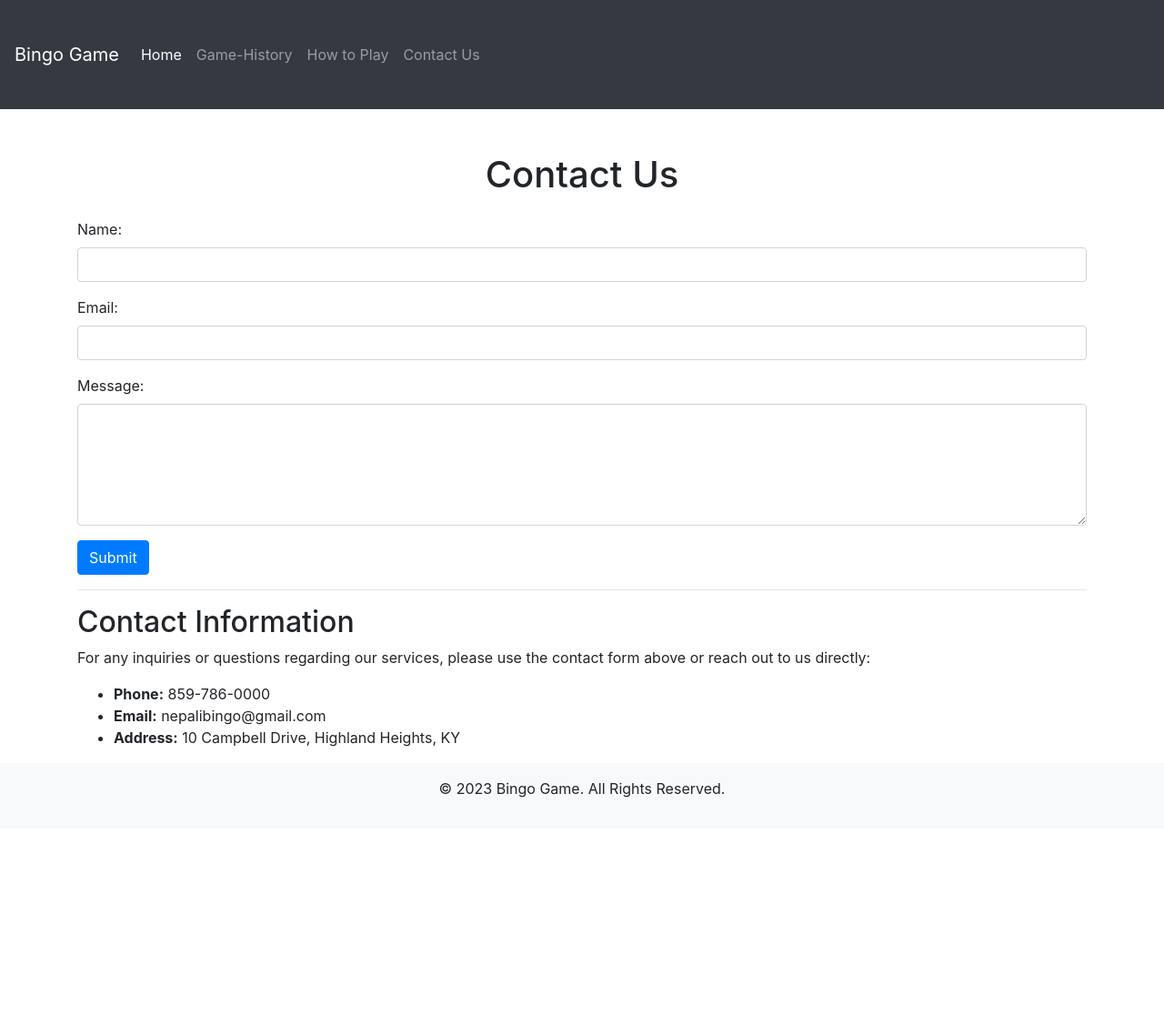
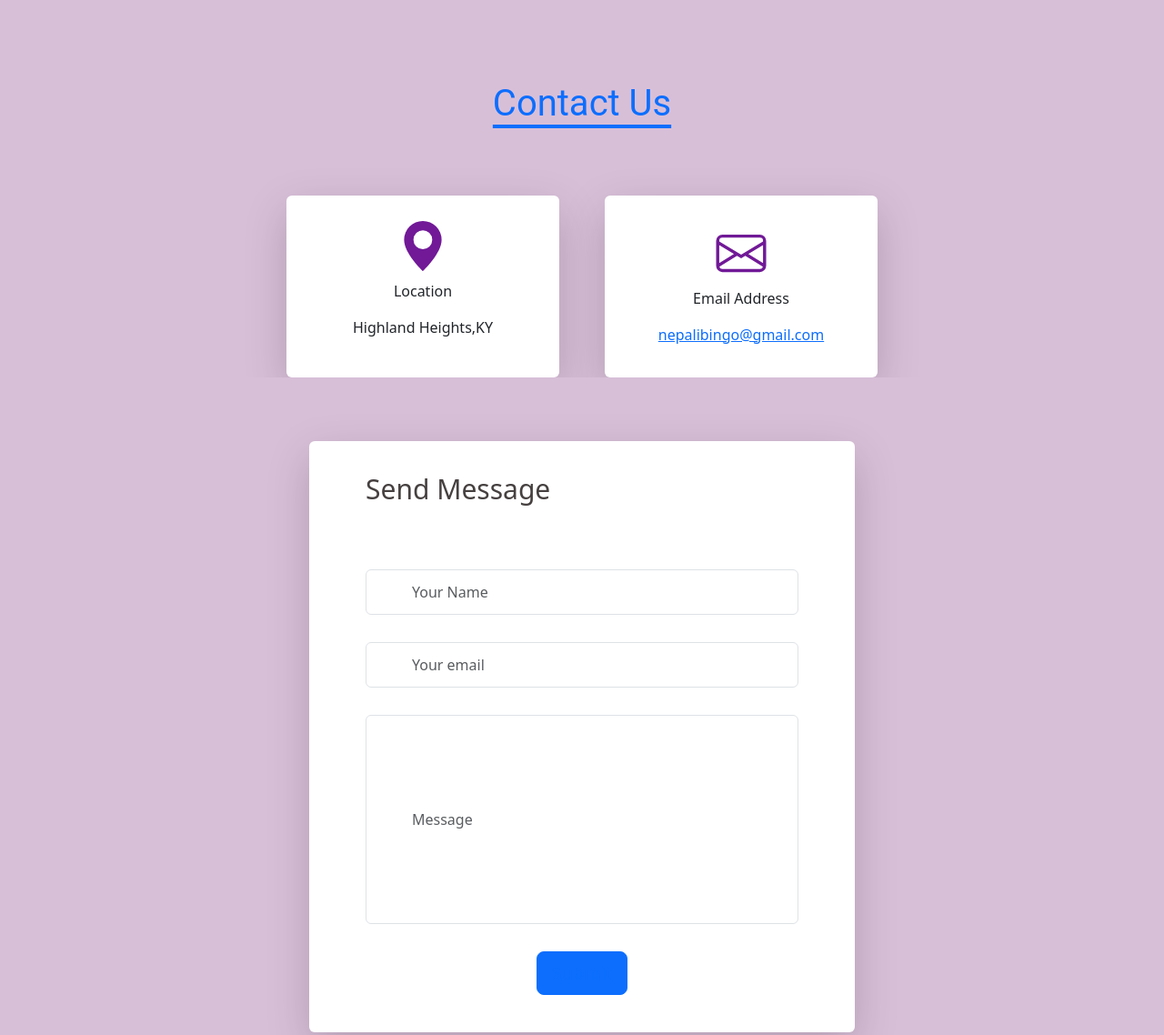
Before and after one commit to acbikash13/FinalProject, a website: page public/FrontEnd/html/contact.html in a window 1280 px wide. Shown: the top 1138 px of the page at 91% size. Before the commit the page ends 911 px from the top, so only its background shows below. Drawn offline with nearby package versions, Linux system fonts and the light colour scheme.

Commit message:
some more html changes

```diff
--- a/public/FrontEnd/html/contact.html
+++ b/public/FrontEnd/html/contact.html
@@ -4,88 +4,143 @@
     <meta charset="UTF-8">
     <meta http-equiv="X-UA-Compatible" content="IE=edge">
     <meta name="viewport" content="width=device-width, initial-scale=1.0">
-    <title>Login page</title>
+    <title>Document</title>
+    <link href="https://cdn.jsdelivr.net/npm/bootstrap@5.3.0-alpha1/dist/css/bootstrap.min.css" rel="stylesheet" integrity="sha384-GLhlTQ8iRABdZLl6O3oVMWSktQOp6b7In1Zl3/Jr59b6EGGoI1aFkw7cmDA6j6gD" crossorigin="anonymous">
+    <style>
+      body{
+        background-color: thistle;
+      }
+        .sectionsHeading{
+          font-weight: 400%;
+          font-size: 250%;
+          font-family: 'Roboto';
+          text-decoration: underline;
+          text-underline-offset: 10px;
+          color:rgb(13,110,253);
+        }
 
-    <link rel="stylesheet" href="https://stackpath.bootstrapcdn.com/bootstrap/4.3.1/css/bootstrap.min.css">
-    <!-- Bootstrap CSS -->
-    <link rel="stylesheet" href="https://maxcdn.bootstrapcdn.com/bootstrap/4.5.2/css/bootstrap.min.css">
+        .contact {
+            margin-top: 60px;
+        }
+        .contacts{
+            margin-top: 5px;
+            display: flex;
+            justify-content: center ;
+            align-items: center;
+            flex-wrap: wrap;
+            overflow: auto;
+            gap: 50px;
+        }
+        .contacts-items{
+            margin-top: 50px;
+            height: 200px;
+            width: 300px;
+        }
+        .contacts-items-icons{
+            display: flex;
+            flex-direction: column;
+            justify-content: center;
+            align-items: center;
+            height: 100%;
+        }
+        .contacts-items-text {
+            display: flex;
+            justify-content: center;
+            align-items: center ;
+            flex-direction: column;
+            padding-top: 10px;
+        }
+        .form-content{
+            justify-content: center;
+            align-items: center;
+            width: 600px;
+            height: 650px ;
+            margin-top: 70px;
+            margin-bottom: 30px;
+        }
 
-    <link rel="stylesheet" href="../css/style.css">
+        form{
+            height: 500px;
+            padding-left: 50px;
+            padding-right: 50px;
+        }
+        .sendMessage {
+            padding-bottom: 50px;
+        }
+        #sendMessage {
+            color: rgb(70, 64, 64);
+            font-size:30px;
+            margin-top: 30px;
+        }
+        .form-group {
+            display: flex;
+            justify-content: center;
+            align-items: center;
+            flex-direction: column;
+            gap: 30px;
 
+        }
+        .form-control {
+            padding-left: 50px;
+            height: 50px;
+        }
 
+        #form-message {
+            height: 230px;
+        }
+    </style>
 </head>
 <body>
-    <!-- Header -->
-    <header>
-      <nav class="navbar navbar-expand-lg navbar-dark bg-dark">
-        <a class="navbar-brand" href="#">Bingo Game</a>
-        <button class="navbar-toggler" type="button" data-toggle="collapse" data-target="#navbarNav" aria-controls="navbarNav" aria-expanded="false" aria-label="Toggle navigation">
-          <span class="navbar-toggler-icon"></span>
-        </button>
-        <div class="collapse navbar-collapse" id="navbarNav">
-          <ul class="navbar-nav">
-            <li class="nav-item active">
-              <a class="nav-link" href="../game.html">Home</a>
-            </li>
-            <li class="nav-item">
-              <a class="nav-link" href="">Game-History</a>
-            </li>
-            <li class="nav-item">
-              <a class="nav-link" href="howtoplay.html">How to Play</a>
-            </li>
-            <li class="nav-item">
-              <a class="nav-link" href="contact.html">Contact Us</a>
-            </li>
-          </ul>
+    <div class="container-fluid contact" id="contact" >
+        <div class="row">
+          <div class="col-12">
+            <div class="row">
+              <div class="col-12 aboutMe text-center mt-4">
+                <p class="sectionsHeading">Contact Us</p>
               </div>
-      </nav>
-    </header>
-
-    <!-- Main Content -->
-<div class="container mt-5" style="min-height: 80vh;">
-    <h1 class="text-center mb-4">Contact Us</h1>
-    <form>
-      <div class="form-group">
-        <label for="name">Name:</label>
-        <input type="text" class="form-control" id="name" name="name" required>
-      </div>
-      <div class="form-group">
-        <label for="email">Email:</label>
-        <input type="email" class="form-control" id="email" name="email" required>
-      </div>
-      <div class="form-group">
-        <label for="message">Message:</label>
-        <textarea class="form-control" id="message" name="message" rows="5" required></textarea>
-      </div>
-      <button type="submit" class="btn btn-primary">Submit</button>
-    </form>
-    <hr>
-    <h2>Contact Information</h2>
-    <p>For any inquiries or questions regarding our services, please use the contact form above or reach out to us directly:</p>
-    <ul>
-      <li><strong>Phone:</strong> 859-786-0000</li>
-      <li><strong>Email:</strong> nepalibingo@gmail.com</li>
-      <li><strong>Address:</strong>  10 Campbell Drive, Highland Heights, KY</li>
-    </ul>
+              <div class="contacts">
+                <div class="contacts-items">
+                  <div class="bg-light contacts-items-icons shadow-lg bg-white rounded">
+                    <svg xmlns="http://www.w3.org/2000/svg" width="60" height="55" fill="#711997" class="bi bi-geo-alt-fill" viewBox="0 0 16 16">
+                      <path d="M8 16s6-5.686 6-10A6 6 0 0 0 2 6c0 4.314 6 10 6 10zm0-7a3 3 0 1 1 0-6 3 3 0 0 1 0 6z"/>
+                    </svg>
+                    <div class="contacts-items-text">
+                      <p class="address">Location</p>
+                      <p class="text-dark">Highland Heights,KY</p>
                     </div>
 
-    <!-- Footer -->
-    <footer class="bg-light py-3">
-        <div class="container">
-            <div class="row">
+                  </div>
+                </div>
 
-
-                <div class="col-md-12 text-center">
-                    <p>&copy; 2023 Bingo Game. All Rights Reserved.</p>
+              <div class="contacts-items">
+                <div class="bg-light contacts-items-icons shadow-lg  bg-white rounded">
+                  <svg xmlns="http://www.w3.org/2000/svg" width="60" height="55" fill="#711997" class="bi bi-envelope" viewBox="0 0 16 16">
+                    <path d="M0 4a2 2 0 0 1 2-2h12a2 2 0 0 1 2 2v8a2 2 0 0 1-2 2H2a2 2 0 0 1-2-2V4Zm2-1a1 1 0 0 0-1 1v.217l7 4.2 7-4.2V4a1 1 0 0 0-1-1H2Zm13 2.383-4.708 2.825L15 11.105V5.383Zm-.034 6.876-5.64-3.471L8 9.583l-1.326-.795-5.64 3.47A1 1 0 0 0 2 13h12a1 1 0 0 0 .966-.741ZM1 11.105l4.708-2.897L1 5.383v5.722Z"/>
+                  </svg>
+                  <div class="contacts-items-text">
+                    <p class="emailAddress">Email Address</p>
+                    <a class="text-primary" href="mailto:nepalibingo@gmail.com">nepalibingo@gmail.com</a>
                   </div>
                 </div>
               </div>
-    </footer>
-    <!-- jQuery library -->
-    <script src="https://ajax.googleapis.com/ajax/libs/jquery/3.5.1/jquery.min.js"></script>
-    <!-- Popper JS -->
-    <script src="https://cdn.jsdelivr.net/npm/popper.js@1.16.0/dist/umd/popper.min.js"></script>
-    <!-- Bootstrap JS -->
-    <script src="https://maxcdn.bootstrapcdn.com/bootstrap/4.5.2/js/bootstrap.min.js"></script>
+              </div>
+
+            </div>
+          </div>
+          <div class="container form-content shadow-lg bg-white rounded">
+            <form action="post" class="col-12 form-content-items mx-auto">
+              <div class="sendMessage aboutMe">
+                <p id="sendMessage">Send Message</p>
+              </div>
+              <div class= "form-group">
+                <input type="text" class="form-control" id="form-name" placeholder="Your Name">
+                <input type="email" class="form-control" id ="form-email" placeholder="Your email" required>
+                <input type="text" class = "form-control" placeholder="Message" name="" id="form-message">
+                <button type="button" class="btn btn-primary btn-lg btn-block"><a href = "/Users/manogyaaryal/Desktop/FinalProject-1/public/Main/Home.html>">Submit </button></a>
+              </div>
+            </form>
+          </div>
+        </div>
+      </div>
 </body>
 </html>
```
Also changed, not shown: public/FrontEnd/html/SignIn.html (added, +115 -0 lines), public/FrontEnd/html/signup.html (deleted, +0 -156 lines), public/Main/Home.html (+11 -35 lines). Lines whose indentation alone changed are shown as unchanged.
